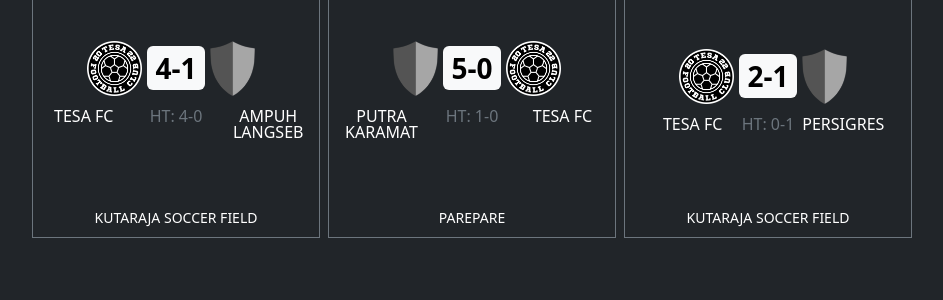
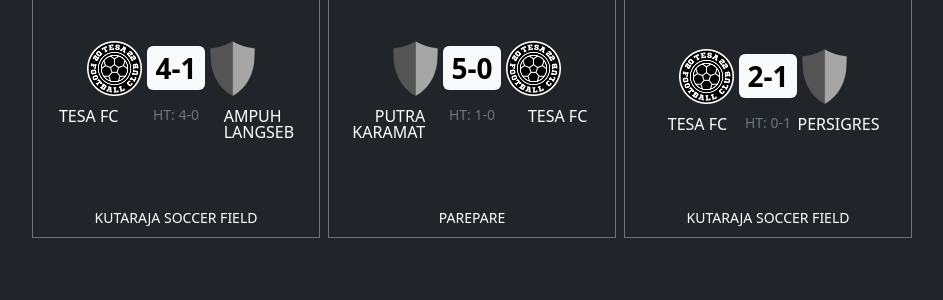
Before and after one commit to tesafc/tesafc.github.io, a Jekyll site: the page built from index.html, in a window 1280 px wide. Shown: the part 1316-1616 px from the top of the page, without its empty margins (50-993 px from the left). Built offline with Jekyll 4.4.1, drawn with Linux system fonts in a browser that asks for light colours; nearby versions of some CDN libraries.

Commit message:
Update index.html

```diff
--- a/index.html
+++ b/index.html
@@ -83,9 +83,9 @@
             </div>
           </div>
           <div class="row g-2 mt-1">
-            <div class="col-4 d-flex justify-content-center text-center text-uppercase lh-1">{{ match.home-team.name }}</div>
-            <div class="col-4 d-flex justify-content-center text-center text-uppercase text-secondary lh-1 px-2">{{ match.result.score.half-time | prepend: "ht: " }}</div>
-            <div class="col-4 d-flex justify-content-center text-center text-uppercase lh-1">{{ match.away-team.name }}</div>
+            <div class="col-4 d-flex justify-content-center text-end text-uppercase lh-1">{{ match.home-team.name }}</div>
+            <div class="col-4 d-flex justify-content-center text-center text-uppercase text-secondary lh-1"><small>{{ match.result.score.half-time | prepend: "ht: " }}</small></div>
+            <div class="col-4 d-flex justify-content-center text-start text-uppercase lh-1">{{ match.away-team.name }}</div>
           </div>
         </div>
         <div class="card-footer text-bg-dark text-center text-uppercase border-0">
```
